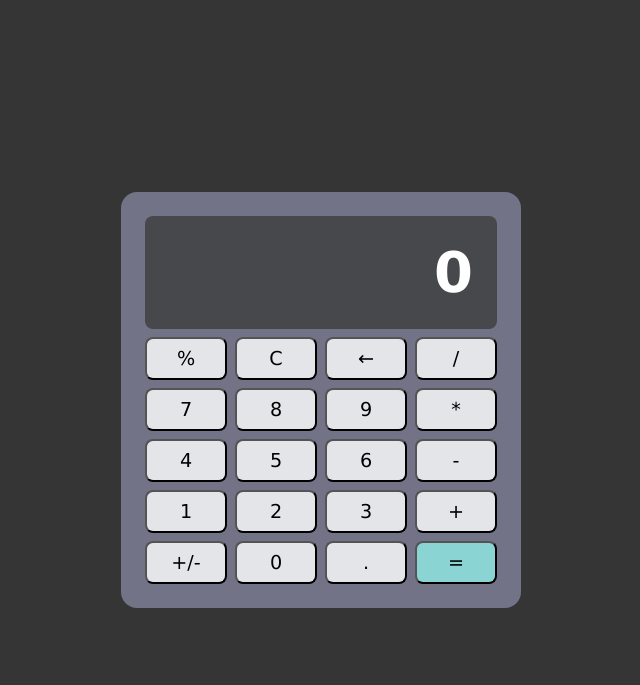
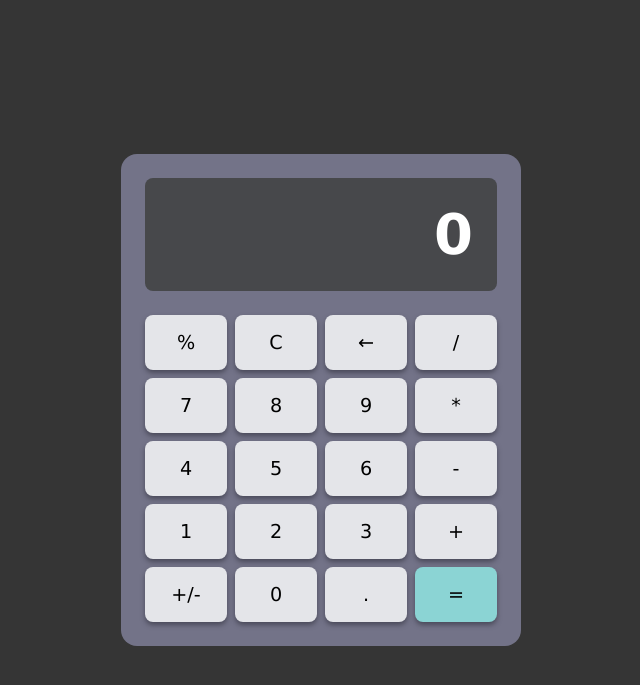
Before and after one commit to theLostShark/mini-proyects, a PHP site: page / in a window 1280 px wide. Shown: the top 685 px of the page, without its empty margins (319-959 px from the left). Run offline with PHP 8.4, Linux system fonts and the light colour scheme.

Commit message:
Add files via upload

```diff
--- a/JavaScript/appCalculadora/style.css
+++ b/JavaScript/appCalculadora/style.css
@@ -34,13 +34,17 @@ body{
     background-color: rgb(71, 72, 75);
     border-radius: .5rem;
     padding: 1.5rem;
+    overflow-x: auto;
+    margin-bottom: 1rem;
 }
 
 .btn{
-    padding: .5rem;
+    padding: 1rem;
     border-radius: .5rem;
+    border-style: none;
     font-size: 1.2em;
     background-color: rgb(228, 229, 233);
+    box-shadow: 0px 3px 5px rgb(74, 74, 90);
 }
 #igual{
     padding: .5rem;
```
